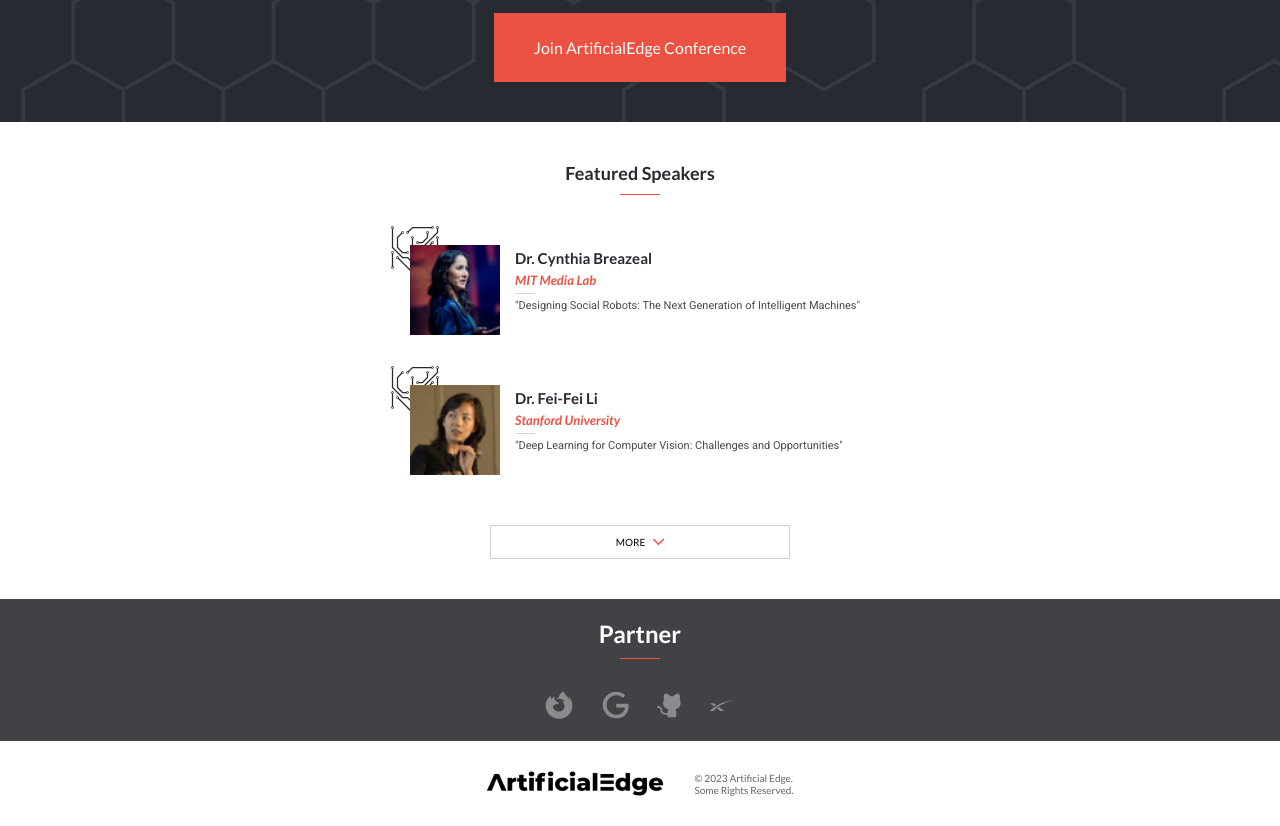
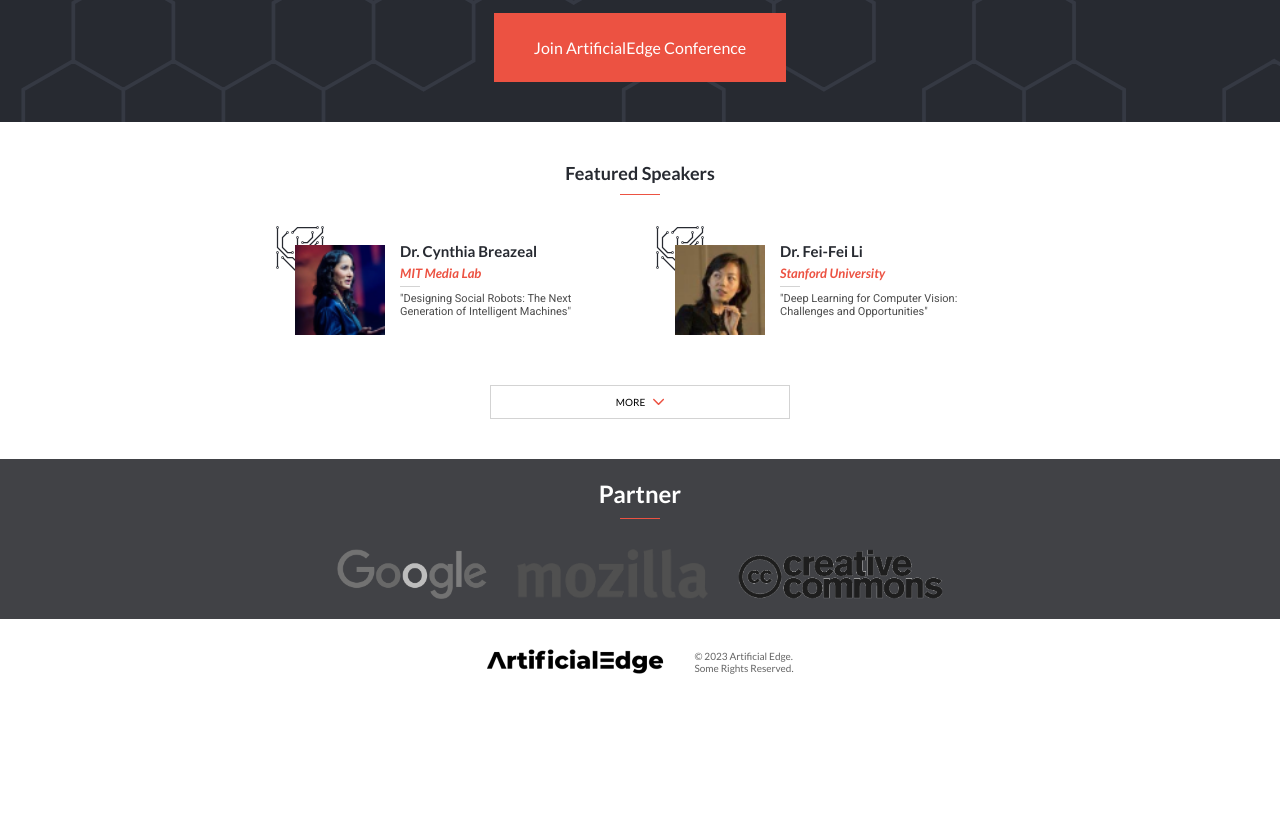
Before and after one commit to Alejuda/Capstone-1-Conference, a website: page index.html in a window 1280 px wide. Shown: the part 1012-1838 px from the top of the page. After the commit the page ends 1716 px from the top, so only its background shows below. Drawn offline with Linux system fonts and the light colour scheme.

Commit message:
Update index.html/style.css
Change sponsors section and logos

```diff
--- a/index.html
+++ b/index.html
@@ -197,23 +197,18 @@
       <div class="partner-container">
         <img
           class="partner-icon"
-          src="./assets/icons/firefox.svg"
-          alt="FireFox"
+          src="./assets/img/google.png"
+          alt="google"
         />
         <img
           class="partner-icon"
-          src="./assets/icons/google.svg"
-          alt="Google"
+          src="./assets/img/mozilla (2).png"
+          alt="Mozilla"
         />
         <img
           class="partner-icon"
-          src="./assets/icons/github.svg"
-          alt="Github"
-        />
-        <img
-          class="partner-icon"
-          src="./assets/icons/spacex.svg"
-          alt="SpaceX"
+          src="./assets/img/cc-logo.png"
+          alt="CC"
         />
       </div>
     </section>
--- a/style.css
+++ b/style.css
@@ -412,7 +412,12 @@
   align-items: center;
   flex-wrap: wrap;
   justify-content: center;
-  gap: 25px;
+  gap: 30px;
+}
+
+.partner-icon {
+  filter: saturate(0);
+  height: 50px;
 }
 
 .footer {
@@ -508,7 +513,7 @@
   }
 
   .speaker-card {
-    max-width: 500px;
+    max-width: 350px;
     display: flex;
     justify-content: flex-start;
     gap: 15px;
```
Also changed, not shown: assets/img/cc-logo.png (added), assets/img/google.png (added), assets/img/mozilla (2).png (added).
